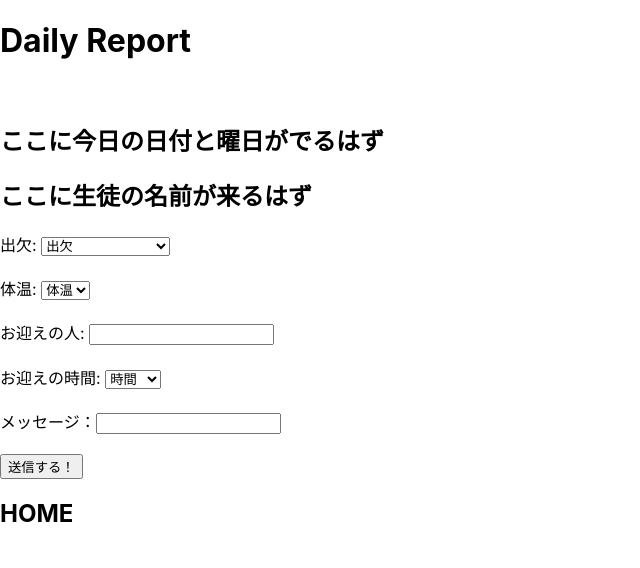
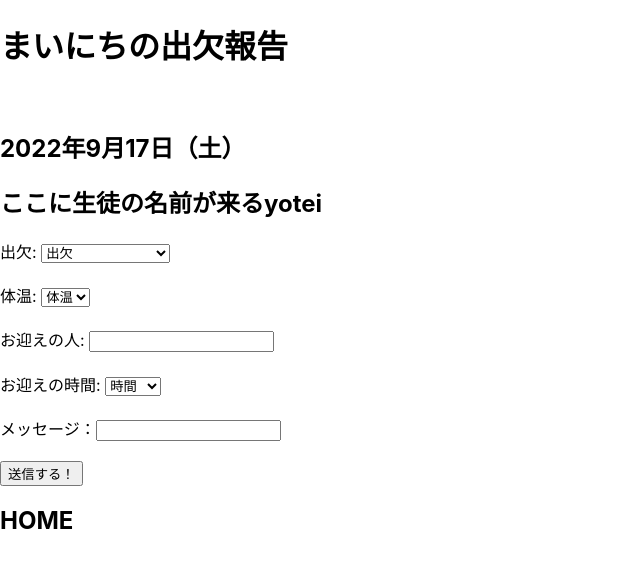
Before and after one commit to hidamari-kaihatu/aikon-app, a Next.js app in the folder app-next/next/: page /parents/parent-daily in a window 1280 px wide. Shown: the top 568 px of the page, without its empty margins (0-640 px from the left). Built offline with nearby package versions, Linux system fonts and the light colour scheme.

Commit message:
保護者の毎日の報告のページの修正

```diff
--- a/app-next/next/pages/parents/parent-daily.tsx
+++ b/app-next/next/pages/parents/parent-daily.tsx
@@ -1,5 +1,3 @@
-import type { NextPage } from 'next'
-
 import React,{ useState } from "react";
 import { Axios } from '../../lib/api';
 import Link from 'next/link';
@@ -11,10 +9,28 @@ export default function dailyReportPost() {
     const [timeToPickup, settimeToPickup] = useState("");
     const [message, setmessage] = useState("");
 
+    const today = new Date();
+    const formatted = today.toLocaleDateString("ja-JP", {
+      year: "numeric",
+      month: "2-digit",
+      day: "2-digit",
+    })
+    .split("/")
+    .join("-");
+
+    //ここの今日の日時と曜日を出すところは、コンポーネント化できる。
+    const year = today.getFullYear()
+    const month = today.getMonth() + 1
+    const day = today.getDate()
+    const week = today.getDay()
+    const weekItems = ["日", "月", "火", "水", "木", "金", "土"]
+    const dayOfWeek = weekItems[week]
+
+    //未完：Student_idでidをGETする必要がある
     function handleSubmit(e:any) {
         e.preventDefault();
         const data = {
-            "Date":"2022-10-07",
+            "Date":formatted,
             "Student_id":1,
             "Attend":JSON.parse(attend),
             "Temperature":temperature,
@@ -29,15 +45,16 @@ export default function dailyReportPost() {
         .catch((error) => {
           console.log(error);
         });
+        window.location.reload()
       }
 
     return(
         <div>
-            <h1>Daily Report</h1>
+            <h1>まいにちの出欠報告</h1>
             <br></br>
             <div>
-            <h2>ここに今日の日付と曜日がでるはず</h2>
-            <h2>ここに生徒の名前が来るはず</h2>
+            <h2>{year}年{month}月{day}日（{dayOfWeek}）</h2>
+            <h2>ここに生徒の名前が来るyotei</h2>
             <label>出欠: </label>
             <select value={attend} onChange={(e) => setattend(e.target.value)}>
                 <option value="A">出欠</option>
@@ -75,13 +92,13 @@ export default function dailyReportPost() {
             <label>お迎えの時間: </label>
             <select value={timeToPickup} onChange={(e) => settimeToPickup(e.target.value)}>
                 <option value="A">時間</option>
-                <option value={"18:00"}>16:00</option>
-                <option value={"18:00"}>16:30</option>
-                <option value={"18:00"}>17:00</option>
-                <option value={"18:00"}>17:30</option>
+                <option value={"16:00"}>16:00</option>
+                <option value={"16:30"}>16:30</option>
+                <option value={"17:00"}>17:00</option>
+                <option value={"17:30"}>17:30</option>
                 <option value={"18:00"}>18:00</option>
-                <option value={"18:00"}>18:30</option>
-                <option value={"18:00"}>19:00</option>
+                <option value={"18:30"}>18:30</option>
+                <option value={"19:00"}>19:00</option>
             </select>
             <br></br>
             <br></br>
```
